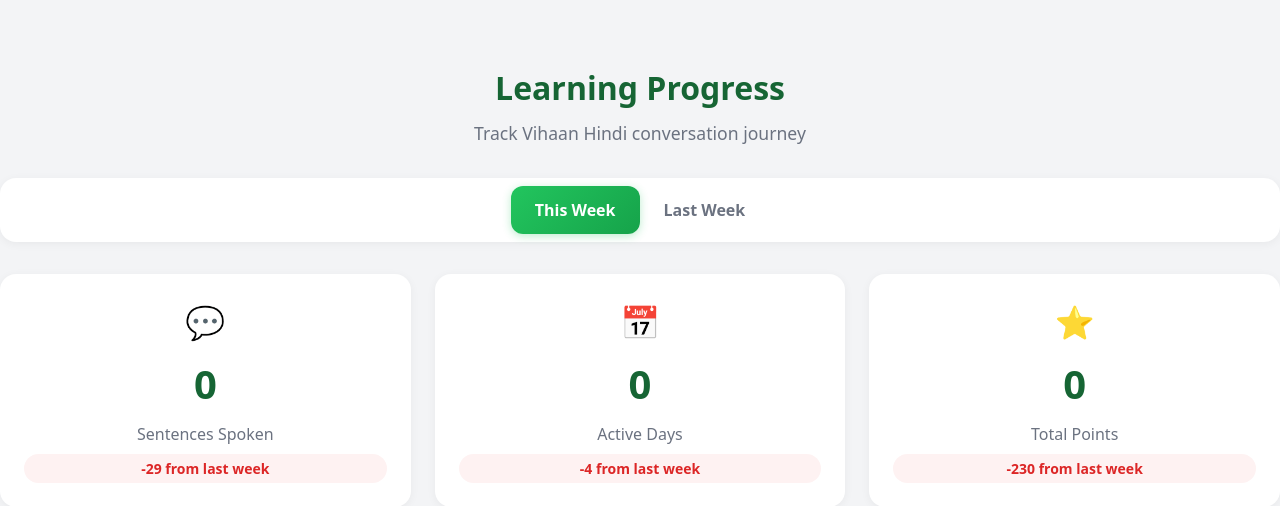
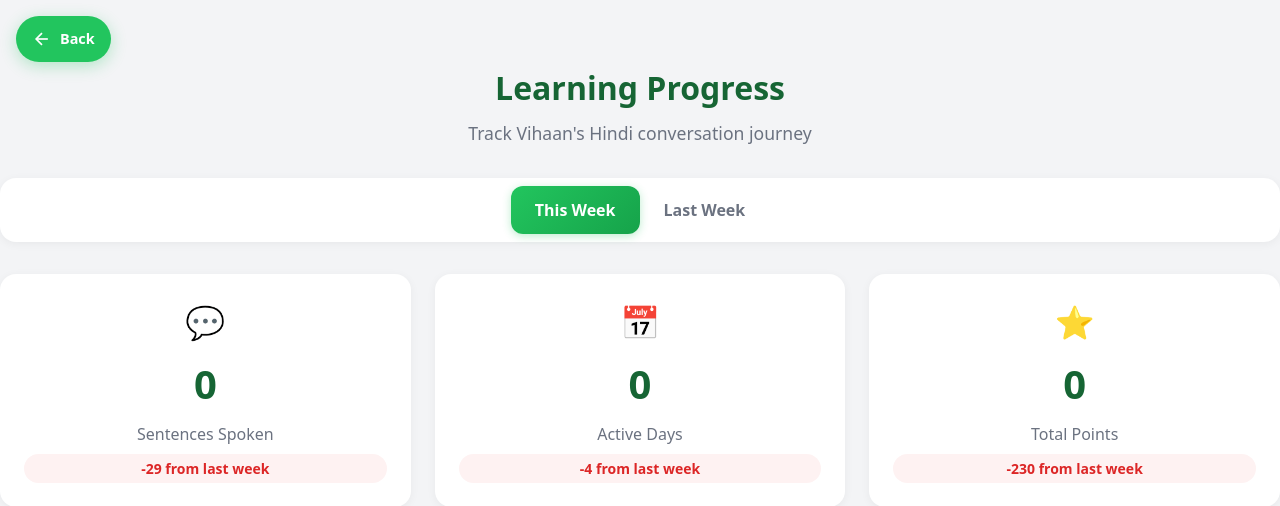
Before and after one commit to shubham13596/AI-Voice-bot-Hindi-tutor, a Flask app: page /dashboard in a window 1280 px wide. Shown: the top 506 px of the page. Run offline with Flask 2, Linux system fonts and the light colour scheme; a user stored in the database is signed in; data comes from the database, SQL or seed files in the repository; some libraries are stand-ins or nearby versions.

Commit message:
fix: improve dashboard UI with better back button and proper comparison logic
- Move back button to fixed top-left position with floating design
- Fix comparison values to show in 'This Week' instead of 'Last Week'
- Improve possessive form in subtitle (Track Vihaan's Hindi conversation journey)
- Enhance back button styling with rounded corners and hover effects

🤖 Generated with [Claude Code](https://claude.ai/code)

Co-Authored-By: Claude <noreply@anthropic.com>

```diff
--- a/templates/dashboard.html
+++ b/templates/dashboard.html
@@ -27,7 +27,7 @@
                 document.title = `Activity Dashboard - ${user.child_name}`;
                 const childNameEl = document.getElementById('childName');
                 if (childNameEl) {
-                    childNameEl.textContent = user.child_name;
+                    childNameEl.textContent = user.child_name + "'s";
                 }
 
                 // Initialize dashboard data
@@ -300,6 +300,44 @@
             color: #6b7280;
         }
 
+        /* Back button styles */
+        .back-button-container {
+            position: fixed;
+            top: 1rem;
+            left: 1rem;
+            z-index: 1000;
+        }
+
+        .back-button {
+            display: flex;
+            align-items: center;
+            gap: 0.5rem;
+            background: #22c55e;
+            color: white;
+            border: none;
+            padding: 0.75rem 1rem;
+            border-radius: 2rem;
+            font-weight: 600;
+            cursor: pointer;
+            transition: all 0.3s;
+            box-shadow: 0 4px 16px rgba(34, 197, 94, 0.3);
+            font-size: 0.9rem;
+        }
+
+        .back-button:hover {
+            background: #16a34a;
+            transform: translateY(-2px);
+            box-shadow: 0 6px 20px rgba(34, 197, 94, 0.4);
+        }
+
+        .back-button svg {
+            transition: transform 0.3s;
+        }
+
+        .back-button:hover svg {
+            transform: translateX(-2px);
+        }
+
         /* Loading and error states */
         .loading {
             text-align: center;
@@ -361,6 +399,17 @@
 <body>
     <div class="app-container">
         <!-- No top bar for dashboard as per requirements -->
+
+        <!-- Back button -->
+        <div class="back-button-container">
+            <button onclick="window.location.href='/conversation-select'" class="back-button">
+                <svg width="20" height="20" viewBox="0 0 24 24" fill="none" stroke="currentColor" stroke-width="2">
+                    <path d="M19 12H5"/>
+                    <path d="M12 19l-7-7 7-7"/>
+                </svg>
+                Back
+            </button>
+        </div>
 
         <!-- Main Content -->
         <main class="mobile-main-content dashboard-content">
@@ -445,9 +494,12 @@
                 if (result.success) {
                     displayStats(result.data);
 
-                    // Load comparison data if viewing this week
+                    // Load comparison data only if viewing this week
                     if (currentWeek === 'this') {
                         loadComparisonData();
+                    } else {
+                        // Clear comparison data when viewing last week
+                        clearComparison();
                     }
                 } else {
                     throw new Error('API returned error');
@@ -487,8 +539,25 @@
             updateComparisonElement('pointsComparison', comparison.points);
         }
 
+        function clearComparison() {
+            // Hide comparison elements for "This Week" view
+            const comparisonElements = [
+                'sentenceComparison',
+                'daysComparison',
+                'pointsComparison'
+            ];
+
+            comparisonElements.forEach(elementId => {
+                const element = document.getElementById(elementId);
+                element.style.display = 'none';
+            });
+        }
+
         function updateComparisonElement(elementId, change) {
             const element = document.getElementById(elementId);
+
+            // Show the element when displaying comparison data
+            element.style.display = 'block';
 
             if (change > 0) {
                 element.textContent = `+${change} from last week`;
```
